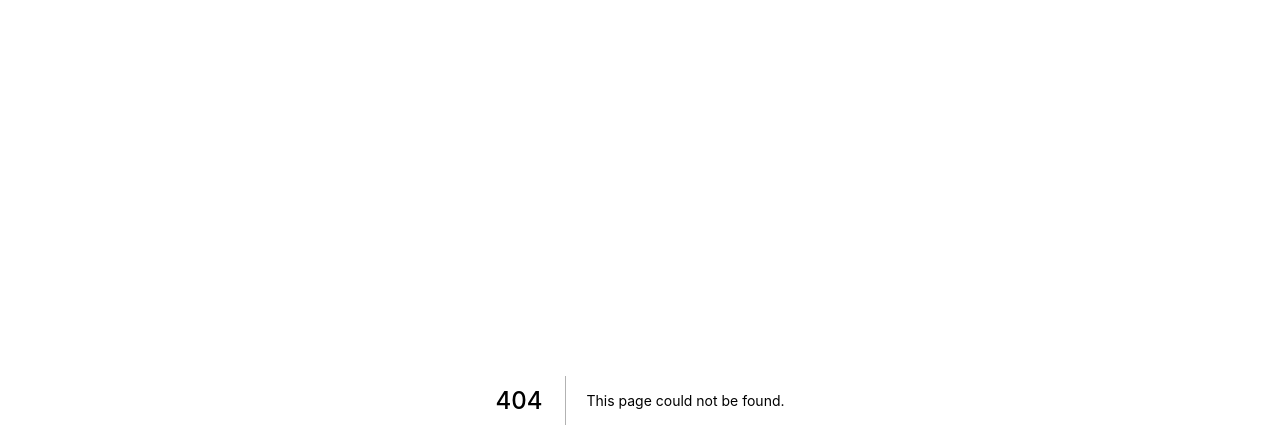
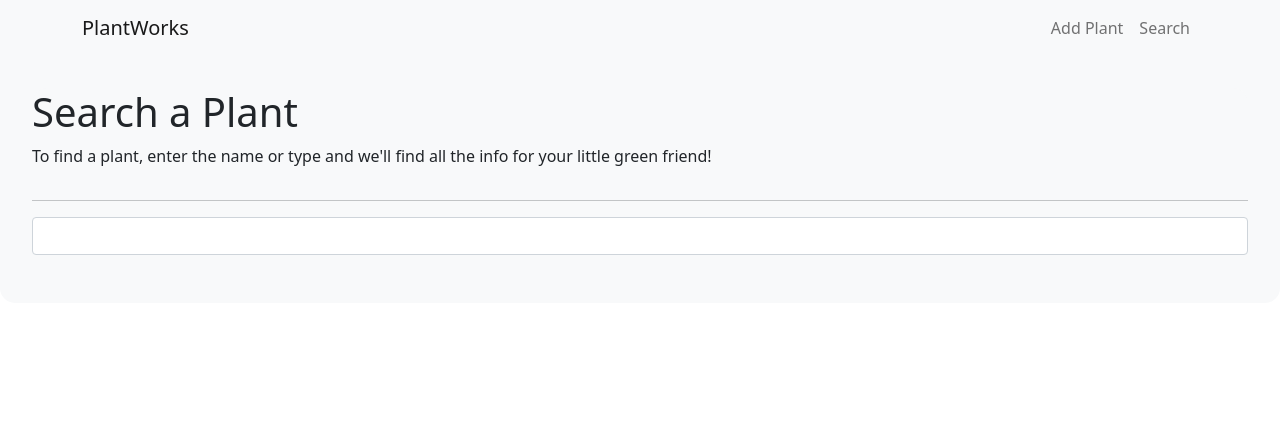
Before and after one commit to MasCair2k16/Plantworks, a Next.js app: page /SearchPlant in a window 1280 px wide. Before the commit this address had no page. Shown: the top 448 px of the page. Built offline with nearby package versions, Linux system fonts and the light colour scheme.

Commit message:
feat: home page and searchplant page

```diff
--- /dev/null
+++ b/pages/SearchPlant.js
@@ -0,0 +1,64 @@
+import React, { useState, useEffect } from 'react';
+import { Form, ListGroup } from 'react-bootstrap';
+import NavigationBar from '../components/NavigationBar'
+import Style from '../styles/SearchPlant.module.css';
+
+function SearchPlant() {
+
+    const [hits, setHits] = useState([]);
+
+    const Search = async (event) => {
+        const q = event.target.value;
+
+        if (q.length > 2) {
+          const params = new URLSearchParams({ q });
+
+          let url = `${process.env.NEXT_PUBLIC_API_URL}/api/search?`;
+          let urlIndex = `${process.env.NEXT_PUBLIC_API_URL}/api/index`;
+
+          if (location.hostname === "localhost" || location.hostname === "127.0.0.1")
+              url = '/api/search?';
+              urlIndex = '/api/index';
+
+          // TODO: check if sessions storage has called API INDEX!
+          try {
+            const indexRes = await fetch(urlIndex)
+          } catch (error) {
+            console.log("Index already called")
+          }
+
+          const res = await fetch(url + params);
+          const result = await res.json();
+          console.log(result);
+          setHits(result['plants']);
+        }
+      }
+
+    return (
+        <div>
+          <NavigationBar />
+          <Form className={Style.grid}>
+          <div className={Style.header}>
+            <h1>Search a Plant</h1>
+            <span>To find a plant, enter the name or type and we&apos;ll find all the info for your little green friend!</span>
+          </div>
+          <hr />
+            <Form.Group className="mb-3">
+              <Form.Control onChange={Search} type="text" />
+            </Form.Group>
+          </Form>
+          { hits.map((hit) => (
+            <ListGroup horizontal={'sm'} className="my-2" key={hit.entityId}>
+              <ListGroup.Item>{hit.name}</ListGroup.Item>
+              <ListGroup.Item>{hit.type}</ListGroup.Item>
+              <ListGroup.Item>{hit.description}</ListGroup.Item>
+              <ListGroup.Item><image src={"../public/favicon.ico"} /></ListGroup.Item>
+              <ListGroup.Item>{hit.shade}</ListGroup.Item>
+              <ListGroup.Item>{hit.waterFrequency}</ListGroup.Item>
+            </ListGroup>
+          ))}
+      </div>
+    );
+}
+
+export default SearchPlant;
```
Also changed, not shown: pages/HomePage.js (added, +21 -0 lines).
